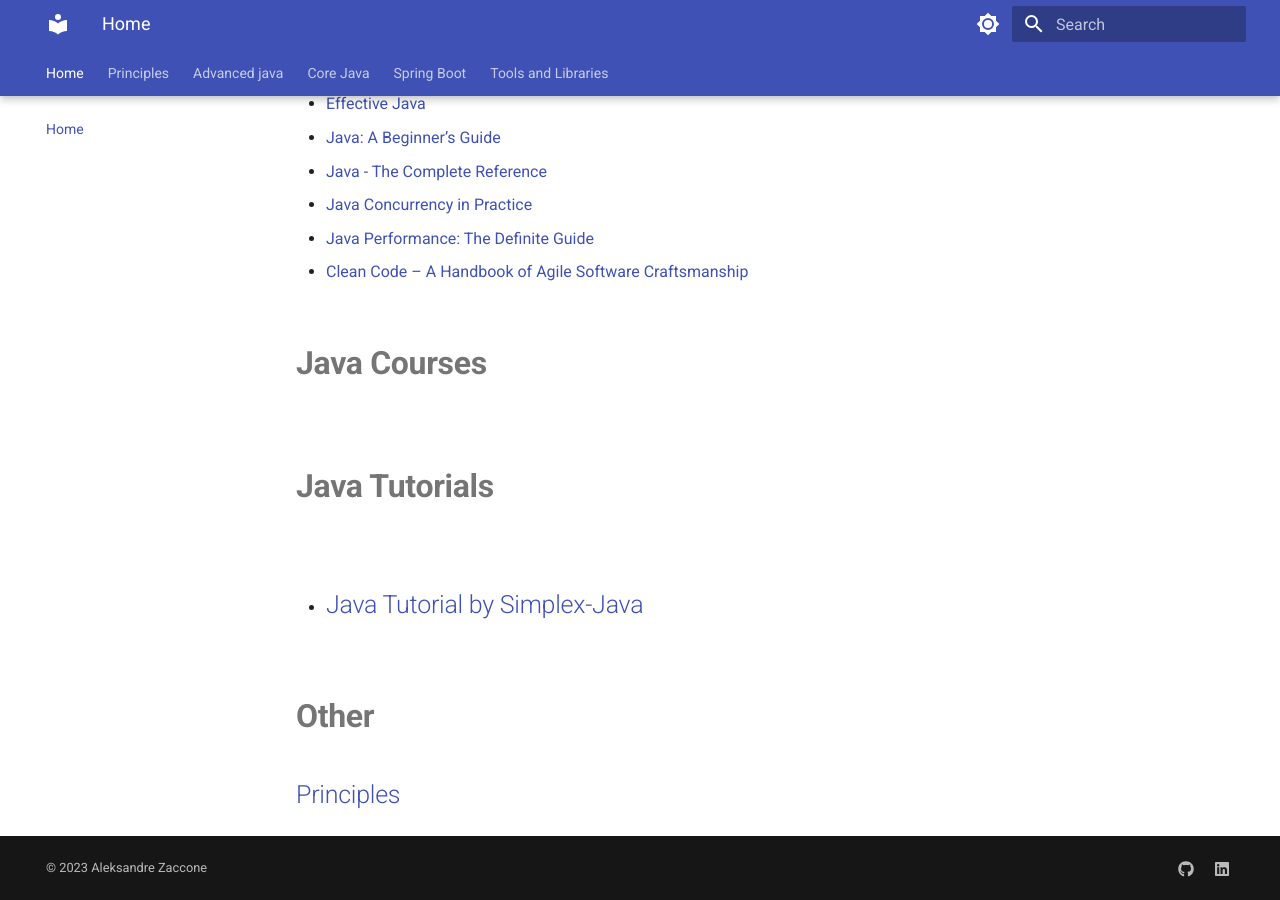
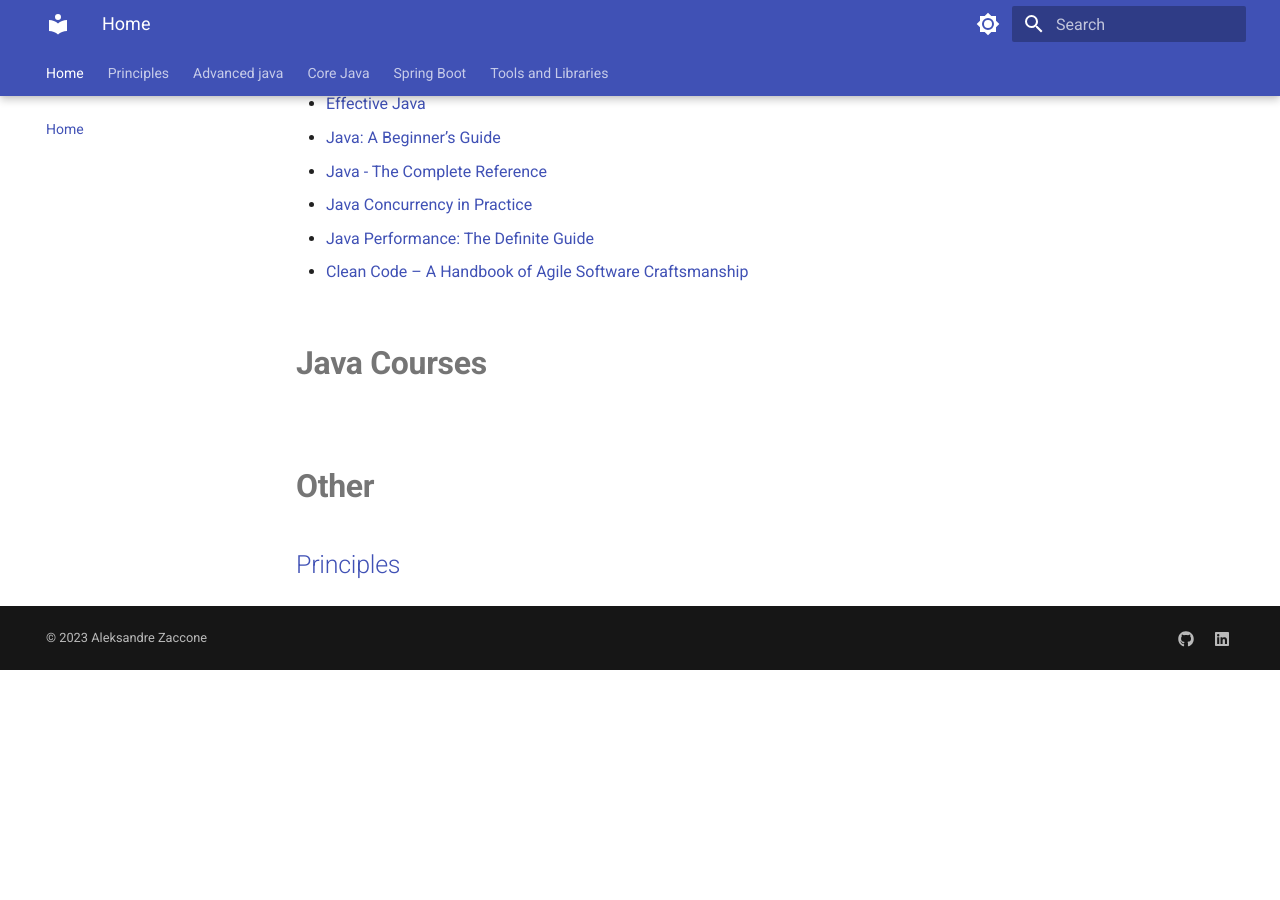
Before and after one commit to aleksandre-zaccone/simplex-java, an MkDocs documentation site: the page built from docs/index.md, in a window 1280 px wide and 900 px high, scrolled down 667 px. Built offline with MkDocs 1.6.1 and Material for MkDocs 9.7.7, drawn with Linux system fonts in a browser that asks for light colours; after the commit the page ends 1337 px from its top, so only the background shows below that.

Commit message:
fixed some links

```diff
--- a/docs/index.md
+++ b/docs/index.md
@@ -33,12 +33,6 @@ Join us and let's Java together !
 
 <br>
 
-# **Java Tutorials**
-
-- ## [Java Tutorial by Simplex-Java](app://obsidian.md/Tutorials.md)
-
-
-<br>
 
 # **Other**
 
```
Also changed, not shown: 3 other files.
